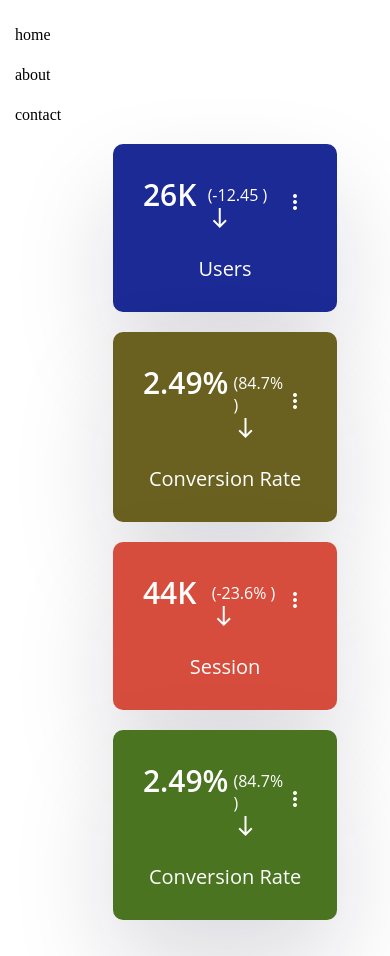
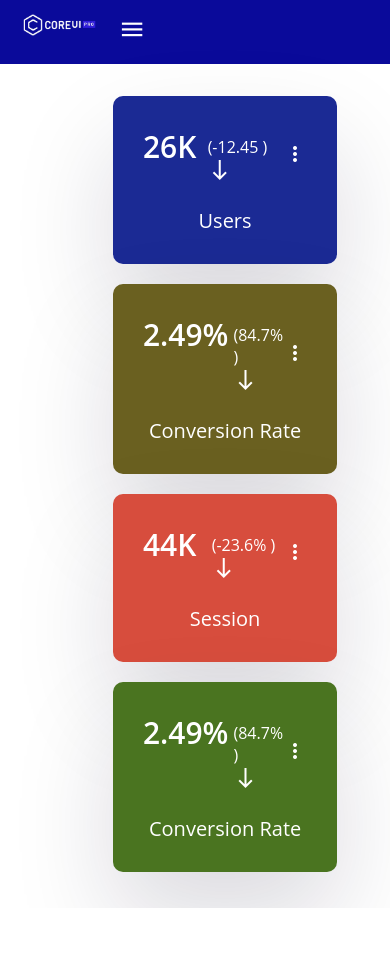
Before and after one commit to kojoYeboah53i/Azeezah, a plain HTML site: page CoreUi/index.html in a window 390 px wide. After the commit the page ends 908 px from the top, so only its background shows below. Drawn offline with nearby package versions, Linux system fonts and the light colour scheme.

Commit message:
menu dropdown

```diff
--- a/CoreUi/index.css
+++ b/CoreUi/index.css
@@ -305,27 +305,37 @@ h3{
     .mobile-nav{
         display: block;
         width: 100%;
-        height: 7rem;
-
+        height: 4rem;
+        background-color:rgb(10, 10, 154);
+        color: white;
+    }
+    .mobile-nav .menu:hover{
+        background-color: pink;
+    }
+    :is(menu:hover, menu:focus-within) .menu-options{
+        display: block;
     }
     .mobile-nav .top{
         width: 100%;
         display: flex;
         justify-content: space-between;
+        /* gap: 30rem; */
         padding: 0.3rem;
         justify-items: center;
     }
+
     .mobile-nav .top  img {
-
-        width: 70px;
-        height: 23px;
-        display: none;
+        width: 150px;
+        height: 40px;
     }
-
-    .mobile-nav ul{
+    .mobile-nav .top span{
+        margin-top: 0.4rem;
+        font-size: 1.7rem;
+    }
+    /* .mobile-nav ul{
         height: 16vh;
         width: 100%;
-    }
+    } */
 
     .mobile-nav ul li{
         text-decoration: none;
@@ -336,7 +346,9 @@ h3{
         text-decoration: none;
     }
 
-
+    .menu-options{
+        display: none;
+    }
     .cards-container{
         grid-template-columns: 1fr;
         /* padding: 3rem 3rem; */
--- a/CoreUi/index.html
+++ b/CoreUi/index.html
@@ -80,19 +80,18 @@
 
         <div class="mobile-nav">
             <div class="top">
-                <span class="material-symbols-outlined menu">
-                    menu
-                    </span>
-                    <img src="./img/logo.png" class="logo" alt="">
+                <img src="./img/logo.png" class="top" alt="">
+                <span class="material-symbols-outlined menu top">menu</span>
             </div>
-
+        <div class="menu-options">
             <ul>
                 <li > <a href="#"></a> home</li>
                 <li > <a href="#"></a> about</li>
                 <li > <a href="#"></a> contact</li>
             </ul>
+        </div>
+        </div>
 
-        </div>
         <main class="contents">
         <div class="sidebar">
         <div class="dashboard-div">
```
